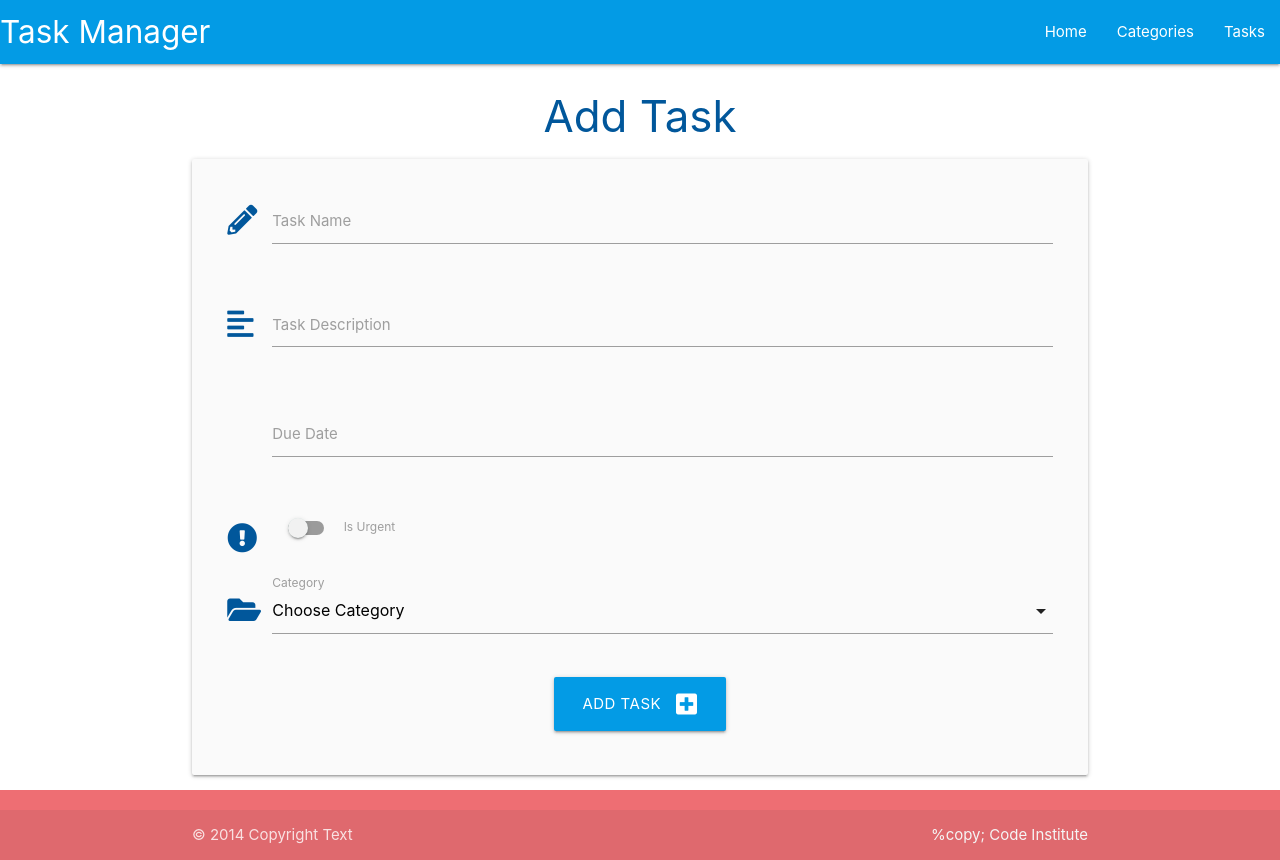
After one commit to Haloegen/task, a Flask app: page /add_task in a window 1280 px wide. The commit adds this page. Run offline with Flask 2, Linux system fonts and the light colour scheme; data that the repository does not hold is empty.

Commit message:
added add task functionality

```diff
--- a/taskmanager/routes.py
+++ b/taskmanager/routes.py
@@ -5,7 +5,7 @@ from taskmanager.models import Category, Task
 
 @app.route("/")
 def home():
-    return render_template("task.html")
+    return render_template("tasks.html")
 
 @app.route("/categories")
 def categories():
@@ -19,14 +19,13 @@ def add_category():
         db.session.add(category)
         db.session.commit()
         return redirect(url_for("categories"))
-
     return render_template("add_category.html")
 
 
 @app.route("/edit_category/<int:category_id>", methods=["GET", "POST"])
 def edit_category(category_id):
     category = Category.query.get_or_404(category_id)
-    if request.method=="POST":
+    if request.method =="POST":
         category.category_name = request.form.get("category_name")
         db.session.commit()
         return redirect(url_for("categories"))
@@ -39,3 +38,19 @@ def delete_category(category_id):
     db.session.delete(category)
     db.session.commit()
     return redirect(url_for("categories"))
+
+@app.route("/add_task", methods=["GET", "POST"])
+def add_task():
+    categories = list(Category.query.order_by(Category.category_name).all())
+    if request.method =="POST":
+        task = Task(
+            task_name=request.form.get("task_name"),
+            task_description=request.form.get("task_description"),
+            is_urgent=bool(True if request.form.get("is_urgent") else False),
+            due_date=request.form.get("due_date"),
+            category_id=request.form.get("category_id"),
+        )
+        db.session.add(task)
+        db.session.commit()
+        return redirect(url_for("home"))
+    return render_template("add_task.html", categories=categories)
--- a/taskmanager/static/js/script.js
+++ b/taskmanager/static/js/script.js
@@ -2,4 +2,14 @@ document.addEventListener('DOMContentLoaded', function () {
     // side nav installation
     let sidenav = document.querySelectorAll('.sidenav');
     M.Sidenav.init(sidenav);
+
+    let datepicker = document.querySelectorAll('.datepicker');
+    M.Datepicker.init(datepicker, {
+        format: "dd, mm, yyyy,",
+        i18n: { done: "Select" },
+
+    });
+
+    let selects = document.querySelectorAll('select');
+    M.FormSelect.init(selects);
 });
--- /dev/null
+++ b/taskmanager/templates/add_task.html
@@ -0,0 +1,93 @@
+{% extends "base.html" %} {% block content %}
+
+<h3 class="light-blue-text text-darken-4 center-align">Add Task</h3>
+
+<div class="row card-panel grey lighten-5">
+  <form class="col s12" method="POST" action="{{ url_for('add_task') }}">
+    <!-- task name -->
+    <div class="row">
+      <div class="input-field col s12">
+        <i class="fas fa-pencil-alt prefix light-blue-text text-darken-4"></i>
+        <input
+          id="task_name"
+          name="task_name"
+          minlength="5"
+          maxlength="50"
+          type="text"
+          class="validate"
+          required
+        />
+        <label for="task_name">Task Name</label>
+      </div>
+    </div>
+    <!-- task description -->
+    <div class="row">
+      <div class="input-field col s12">
+        <i class="fas fa-align-left prefix light-blue-text text-darken-4"></i>
+        <textarea
+          id="task_description"
+          name="task_description"
+          minlength="5"
+          maxlength="200"
+          type="text"
+          class="materialize-textarea validate"
+          required
+        ></textarea>
+        <label for="task_description">Task Description</label>
+      </div>
+    </div>
+    <!--due_date-->
+    <div class="row">
+      <div class="input-field col s12">
+        <i class="fas fa-calender-alt prefix light-blue-text text-darken-4"></i>
+        <input
+          id="due_date"
+          name="due_date"
+          type="text"
+          class="datepicker validate"
+          required
+        />
+        <label for="due_date">Due Date</label>
+      </div>
+    </div>
+    <!--is_urgent-->
+    <div class="row">
+      <div class="input-field col s12">
+        <div class="switch">
+          <i
+            class="fas fa-exclamation-circle prefix light-blue-text text-darken-4"
+          ></i>
+          <label for="is_urgent">
+            <input id="is_urgent" name="is_urgent" type="checkbox" />
+            <span class="lever"></span>
+            Is Urgent
+          </label>
+        </div>
+      </div>
+    </div>
+    <!-- category_id -->
+    <div class="row">
+      <div class="input-field col s12">
+        <i class="fas fa-folder-open prefix light-blue-text text-darken-4"></i>
+        <select id="category_id" name="category_id" class="validate" required>
+          <option value="" disabled selected>Choose Category</option>
+          {% for category in categories %}
+          <option value="{{ category.id }}">
+            {{ category.category_name }}
+          </option>
+          {% endfor %}
+        </select>
+        <label for="category_id">Category</label>
+      </div>
+    </div>
+    <!--submit button-->
+    <div class="row">
+      <div class="col s12 center-align">
+        <button type="submit" class="btn-large light-blue darken-1">
+          Add Task <i class="fas fa-plus-square right"></i>
+        </button>
+      </div>
+    </div>
+  </form>
+</div>
+{% endblock %}
--- a/taskmanager/templates/base.html
+++ b/taskmanager/templates/base.html
@@ -35,31 +35,32 @@
           <ul class="right hide-on-med-and-down">
             <li><a href="{{ url_for('home') }}">Home</a></li>
             <li><a href="{{ url_for('categories') }}">Categories</a></li>
-            <li><a href=>Javascript</a></li>
+            <li><a href="{{ url_for('add_task') }}">Tasks</a></li>
           </ul>
         </div>
       </nav>
       <!-- mobile side nav-->
       <ul class="sidenav" id="mobile-demo">
         <li><a href="{{ url_for('home') }}">Home</a></li>
-            <li><a href="{{ url_for('categories') }}">Categories</a></li>
-            <li><a href=>New Task</a></li>
-            <li><a href=>Javascript</a></li>
+        <li><a href="{{ url_for('categories') }}">Categories</a></li>
+        <li><a href="{{ url_for('add_task') }}">New Task</a></li>
       </ul>
     </header>
 
-    <main class="container">
-        {% block content %}
-        {% endblock %}
-    </main>
+    <main class="container">{% block content %} {% endblock %}</main>
 
     <footer class="page-footer darken-3">
-        <div class="footer-copyright">
-            <div class="container">
-                © 2014 Copyright Text
-                <a class="grey-text text-lighten-4 right" href="https:///codeinstitute.net" target="_blank">%copy; Code Institute</a>
-            </div>
+      <div class="footer-copyright">
+        <div class="container">
+          © 2014 Copyright Text
+          <a
+            class="grey-text text-lighten-4 right"
+            href="https:///codeinstitute.net"
+            target="_blank"
+            >%copy; Code Institute</a
+          >
         </div>
+      </div>
     </footer>
 
     <script src="{{ url_for('static', filename='js/script.js')}}"></script>
--- a/taskmanager/templates/task.html
+++ /dev/null
@@ -1,5 +0,0 @@
-{% extends "base.html" %} {% block content %}
-
-<h3 class="light-blue-text text-darken-4 center-align">Tasks</h3>
-
-{% endblock %}
```
Also changed, not shown: taskmanager/templates/tasks.html (added, +12 -0 lines).
